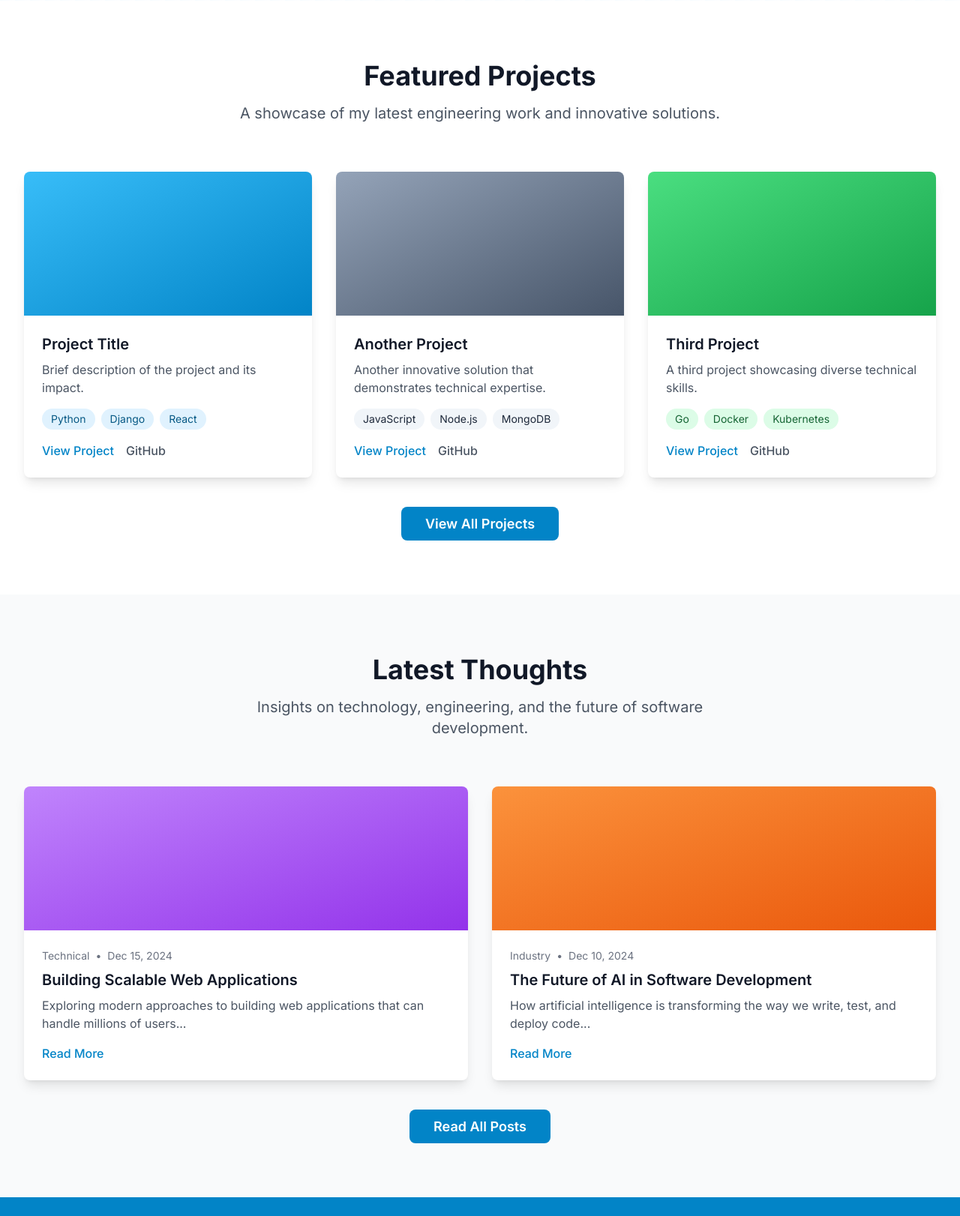
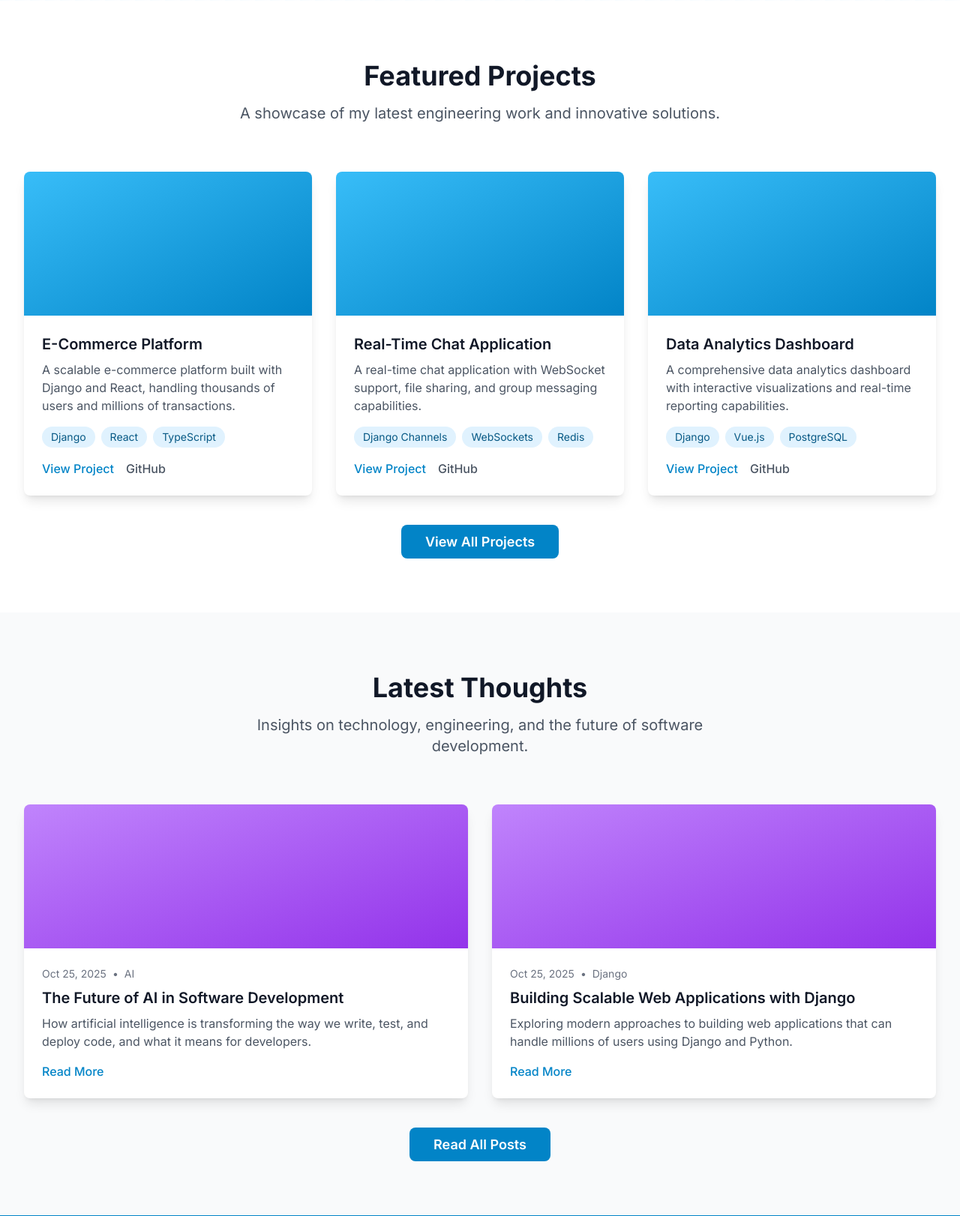
Before and after one commit to kouekamluc/kouekamself, a Django app: page / in a window 1280 px wide. Shown: the part 619-2241 px from the top of the page at 75% size. Run offline with Django 5.2, Linux system fonts and the light colour scheme; data comes from the database, SQL or seed files in the repository; some libraries are stand-ins or nearby versions.

Commit message:
Refactor: Improve project structure and deployment
This commit introduces several improvements to the project's structure and deployment process. Key changes include:

- **Dockerfile Enhancements**:
    - Added `--no-cache-dir` to `pip install` for smaller image sizes.
    - Included `collectstatic` to gather static files during the build process.
    - Switched the default `CMD` to `gunicorn` for production readiness.

- **README Updates**:
    - Updated Django version to `4.2.x` for clarity.
    - Added a section explaining the justification for using Tailwind CSS.

- **Blog Feature Enhancements**:
    - Implemented Markdown rendering with sanitization in `blog/views.py` to safely display user-generated content and prevent XSS attacks.
    - Updated `blog_detail.html` to use the sanitized HTML content.

- **Core Feature Improvements**:
    - Styled the `ContactForm` widgets in `core/forms.py` using Tailwind CSS classes for a consistent look and feel.
    - Modified the `home` view in `core/views.py` to fetch and display featured projects and latest blog posts, making the homepage more dynamic.
    - Updated `templates/core/home.html` to dynamically render featured projects and latest blog posts, replacing static placeholders.

- **Docker Compose Configuration**:
    - Added a commented-out option in `docker-compose.yml` to mount the staticfiles directory for development, allowing for faster rebuilds.

- **Django Settings Adjustments**:
    - Configured `STATIC_ROOT` and `STATICFILES_DIRS` in `settings.py` for proper static file handling.
    - Added `whitenoise.storage.CompressedManifestStaticFilesStorage` for efficient static file serving in production.

- **Dependency Updates**:
    - Updated `requirements.txt` to use Django version `4.2.16`.

- **Media Kit Improvements**:
    - Updated `templates/public_profile/media_kit.html` to provide direct download links for images and a request link for the logo kit.

These changes collectively enhance the project's maintainability, security, and user experience, preparing it for production deployment.

Co-authored-by: kouekamkamgouluc <kouekamkamgouluc@gmail.com>

```diff
--- a/core/views.py
+++ b/core/views.py
@@ -4,11 +4,20 @@ from django.contrib import messages
 from django.conf import settings
 from .models import ContactSubmission
 from .forms import ContactForm
+from portfolio.models import Project
+from blog.models import BlogPost
 
 
 def home(request):
-    """Home page view."""
-    return render(request, 'core/home.html')
+    """Home page view with featured projects and latest posts."""
+    featured_projects = Project.objects.filter(featured=True).order_by('order')[:6]
+    latest_posts = BlogPost.objects.filter(published=True).only('title', 'slug', 'excerpt', 'content', 'created_at', 'featured_image', 'tags')[:6]
+
+    context = {
+        'featured_projects': featured_projects,
+        'latest_posts': latest_posts,
+    }
+    return render(request, 'core/home.html', context)
 
 
 def about(request):
--- a/docker-compose.yml
+++ b/docker-compose.yml
@@ -13,3 +13,6 @@ services:
       - SECRET_KEY=your-secret-key-here
       - EMAIL_HOST_USER=your-email@example.com
       - EMAIL_HOST_PASSWORD=your-email-password
+    # For dev, avoid collectstatic on every rebuild by mounting static dir if desired
+    # Uncomment the following to also mount staticfiles dir
+    # - ./staticfiles:/app/staticfiles
--- a/personal_website/settings.py
+++ b/personal_website/settings.py
@@ -127,6 +127,7 @@ STATIC_ROOT = BASE_DIR / "staticfiles"
 STATICFILES_DIRS = [
     BASE_DIR / "static",
 ]
+STATICFILES_STORAGE = "whitenoise.storage.CompressedManifestStaticFilesStorage"
 
 # Media files
 MEDIA_URL = "/media/"
--- a/requirements.txt
+++ b/requirements.txt
@@ -1,4 +1,4 @@
-Django==5.1.1
+Django==4.2.16
 Pillow==10.4.0
 python-decouple==3.8
 gunicorn==22.0.0
--- a/templates/blog/blog_detail.html
+++ b/templates/blog/blog_detail.html
@@ -41,7 +41,7 @@
                     {% endif %}
 
                     <div class="text-gray-800 leading-relaxed">
-                        {{ post.content|linebreaks }}
+                        {{ rendered_content|safe }}
                     </div>
                 </article>
 
--- a/templates/core/home.html
+++ b/templates/core/home.html
@@ -40,57 +40,32 @@
         </div>
 
         <div class="grid grid-cols-1 md:grid-cols-2 lg:grid-cols-3 gap-8">
-            <!-- Project cards will be populated from the database -->
+            {% for project in featured_projects %}
                 <div class="bg-white rounded-lg shadow-lg overflow-hidden hover:shadow-xl transition-shadow">
+                    {% if project.featured_image %}
+                        <img src="{{ project.featured_image.url }}" alt="{{ project.title }}" class="w-full h-48 object-cover">
+                    {% else %}
                         <div class="h-48 bg-gradient-to-br from-primary-400 to-primary-600"></div>
+                    {% endif %}
                     <div class="p-6">
-                    <h3 class="text-xl font-semibold text-gray-900 mb-2">Project Title</h3>
-                    <p class="text-gray-600 mb-4">Brief description of the project and its impact.</p>
+                        <h3 class="text-xl font-semibold text-gray-900 mb-2">{{ project.title }}</h3>
+                        <p class="text-gray-600 mb-4">{{ project.short_description }}</p>
                         <div class="flex flex-wrap gap-2 mb-4">
-                        <span class="px-3 py-1 bg-primary-100 text-primary-800 text-sm rounded-full">Python</span>
-                        <span class="px-3 py-1 bg-primary-100 text-primary-800 text-sm rounded-full">Django</span>
-                        <span class="px-3 py-1 bg-primary-100 text-primary-800 text-sm rounded-full">React</span>
+                            {% for tech in project.tech_list|slice:':3' %}
+                                <span class="px-3 py-1 bg-primary-100 text-primary-800 text-sm rounded-full">{{ tech }}</span>
+                            {% endfor %}
                         </div>
                         <div class="flex space-x-4">
-                        <a href="#" class="text-primary-600 hover:text-primary-700 font-medium">View Project</a>
-                        <a href="#" class="text-gray-600 hover:text-gray-700 font-medium">GitHub</a>
+                            <a href="{% url 'portfolio:portfolio_detail' project.slug %}" class="text-primary-600 hover:text-primary-700 font-medium">View Project</a>
+                            {% if project.github_url %}
+                                <a href="{{ project.github_url }}" target="_blank" class="text-gray-600 hover:text-gray-700 font-medium">GitHub</a>
+                            {% endif %}
                         </div>
                     </div>
                 </div>
-
-            <div class="bg-white rounded-lg shadow-lg overflow-hidden hover:shadow-xl transition-shadow">
-                <div class="h-48 bg-gradient-to-br from-secondary-400 to-secondary-600"></div>
-                <div class="p-6">
-                    <h3 class="text-xl font-semibold text-gray-900 mb-2">Another Project</h3>
-                    <p class="text-gray-600 mb-4">Another innovative solution that demonstrates technical expertise.</p>
-                    <div class="flex flex-wrap gap-2 mb-4">
-                        <span class="px-3 py-1 bg-secondary-100 text-secondary-800 text-sm rounded-full">JavaScript</span>
-                        <span class="px-3 py-1 bg-secondary-100 text-secondary-800 text-sm rounded-full">Node.js</span>
-                        <span class="px-3 py-1 bg-secondary-100 text-secondary-800 text-sm rounded-full">MongoDB</span>
-                    </div>
-                    <div class="flex space-x-4">
-                        <a href="#" class="text-primary-600 hover:text-primary-700 font-medium">View Project</a>
-                        <a href="#" class="text-gray-600 hover:text-gray-700 font-medium">GitHub</a>
-                    </div>
-                </div>
-            </div>
-
-            <div class="bg-white rounded-lg shadow-lg overflow-hidden hover:shadow-xl transition-shadow">
-                <div class="h-48 bg-gradient-to-br from-green-400 to-green-600"></div>
-                <div class="p-6">
-                    <h3 class="text-xl font-semibold text-gray-900 mb-2">Third Project</h3>
-                    <p class="text-gray-600 mb-4">A third project showcasing diverse technical skills.</p>
-                    <div class="flex flex-wrap gap-2 mb-4">
-                        <span class="px-3 py-1 bg-green-100 text-green-800 text-sm rounded-full">Go</span>
-                        <span class="px-3 py-1 bg-green-100 text-green-800 text-sm rounded-full">Docker</span>
-                        <span class="px-3 py-1 bg-green-100 text-green-800 text-sm rounded-full">Kubernetes</span>
-                    </div>
-                    <div class="flex space-x-4">
-                        <a href="#" class="text-primary-600 hover:text-primary-700 font-medium">View Project</a>
-                        <a href="#" class="text-gray-600 hover:text-gray-700 font-medium">GitHub</a>
-                    </div>
-                </div>
-            </div>
+            {% empty %}
+                <div class="col-span-full text-center text-gray-600">No featured projects yet.</div>
+            {% endfor %}
         </div>
 
         <div class="text-center mt-12">
@@ -112,33 +87,31 @@
         </div>
 
         <div class="grid grid-cols-1 md:grid-cols-2 gap-8">
+            {% for post in latest_posts|slice:':2' %}
                 <article class="bg-white rounded-lg shadow-lg overflow-hidden hover:shadow-xl transition-shadow">
+                    {% if post.featured_image %}
+                        <img src="{{ post.featured_image.url }}" alt="{{ post.title }}" class="w-full h-48 object-cover">
+                    {% else %}
                         <div class="h-48 bg-gradient-to-br from-purple-400 to-purple-600"></div>
+                    {% endif %}
                     <div class="p-6">
                         <div class="flex items-center text-sm text-gray-500 mb-2">
-                        <span>Technical</span>
+                            <time datetime="{{ post.created_at|date:'Y-m-d' }}">{{ post.created_at|date:"M d, Y" }}</time>
+                            {% if post.tag_list %}
                                 <span class="mx-2">•</span>
-                        <time>Dec 15, 2024</time>
+                                <span>{{ post.tag_list.0 }}</span>
+                            {% endif %}
                         </div>
-                    <h3 class="text-xl font-semibold text-gray-900 mb-2">Building Scalable Web Applications</h3>
-                    <p class="text-gray-600 mb-4">Exploring modern approaches to building web applications that can handle millions of users...</p>
-                    <a href="#" class="text-primary-600 hover:text-primary-700 font-medium">Read More</a>
+                        <h3 class="text-xl font-semibold text-gray-900 mb-2">
+                            <a href="{% url 'blog:blog_detail' post.slug %}" class="hover:text-primary-600 transition-colors">{{ post.title }}</a>
+                        </h3>
+                        <p class="text-gray-600 mb-4">{{ post.excerpt|default:post.content|truncatewords:24 }}</p>
+                        <a href="{% url 'blog:blog_detail' post.slug %}" class="text-primary-600 hover:text-primary-700 font-medium">Read More</a>
                     </div>
                 </article>
-
-            <article class="bg-white rounded-lg shadow-lg overflow-hidden hover:shadow-xl transition-shadow">
-                <div class="h-48 bg-gradient-to-br from-orange-400 to-orange-600"></div>
-                <div class="p-6">
-                    <div class="flex items-center text-sm text-gray-500 mb-2">
-                        <span>Industry</span>
-                        <span class="mx-2">•</span>
-                        <time>Dec 10, 2024</time>
-                    </div>
-                    <h3 class="text-xl font-semibold text-gray-900 mb-2">The Future of AI in Software Development</h3>
-                    <p class="text-gray-600 mb-4">How artificial intelligence is transforming the way we write, test, and deploy code...</p>
-                    <a href="#" class="text-primary-600 hover:text-primary-700 font-medium">Read More</a>
-                </div>
-            </article>
+            {% empty %}
+                <div class="col-span-full text-center text-gray-600">No posts yet.</div>
+            {% endfor %}
         </div>
 
         <div class="text-center mt-12">
```
Also changed, not shown: blog/views.py (+71 -0 lines), core/forms.py (+4 -4 lines), templates/public_profile/media_kit.html (+5 -5 lines), README.md, 1 other file. Lines whose indentation alone changed are shown as unchanged.
